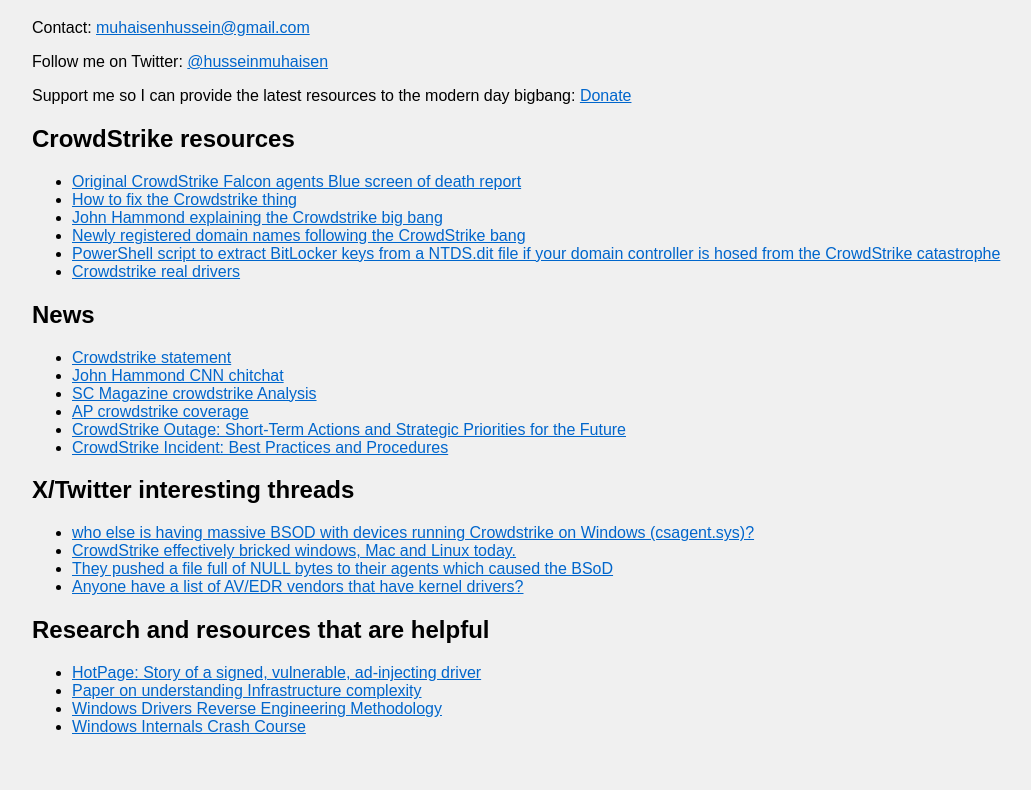
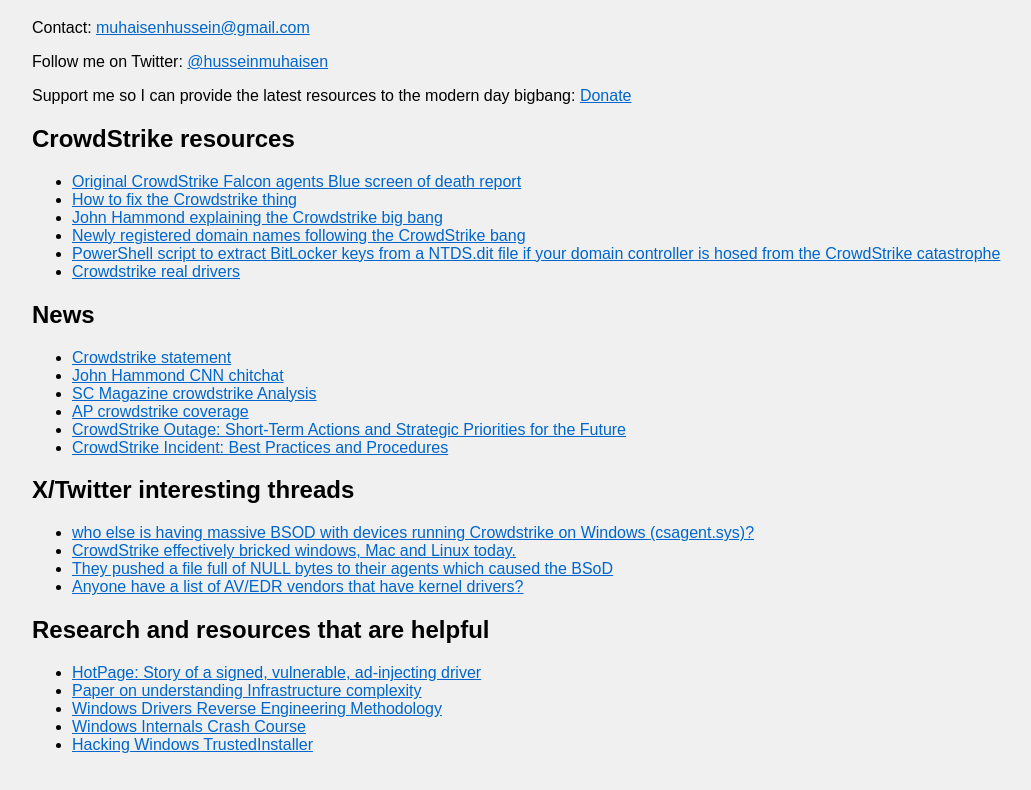
Before and after one commit to SearchandHack/SearchandHack.github.io, a plain HTML site: page index.html in a window 1280 px wide. Shown: the part 81-871 px from the top of the page, without its empty margins (96-1127 px from the left). Drawn offline with Linux system fonts and the light colour scheme.

Commit message:
Update index.html

```diff
--- a/index.html
+++ b/index.html
@@ -73,6 +73,8 @@
             <li><a href="https://www.tandfonline.com/doi/epdf/10.1080/23738871.2023.2281675?needAccess=true" target="_blank">Paper on understanding Infrastructure complexity</a></li>
             <li><a href="https://voidsec.com/windows-drivers-reverse-engineering-methodology/" target="_blank">Windows Drivers Reverse Engineering Methodology</a></li>
             <li><a href="https://www.youtube.com/watch?v=I_nJltUokE0" target="_blank">Windows Internals Crash Course</a></li>
+            <li><a href="https://www.youtube.com/watch?v=Vj1uh89v-Sc" target="_blank">Hacking Windows TrustedInstaller</a></li>
+
 
 
 
```
